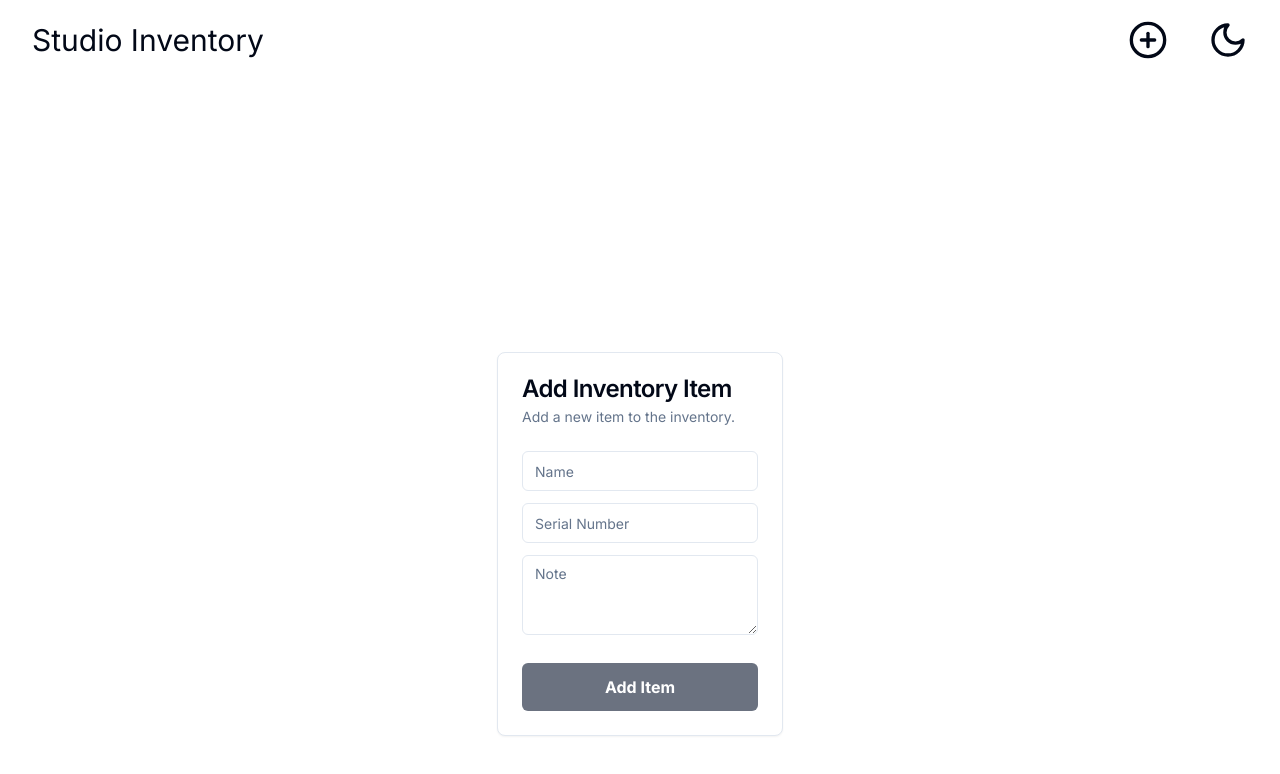
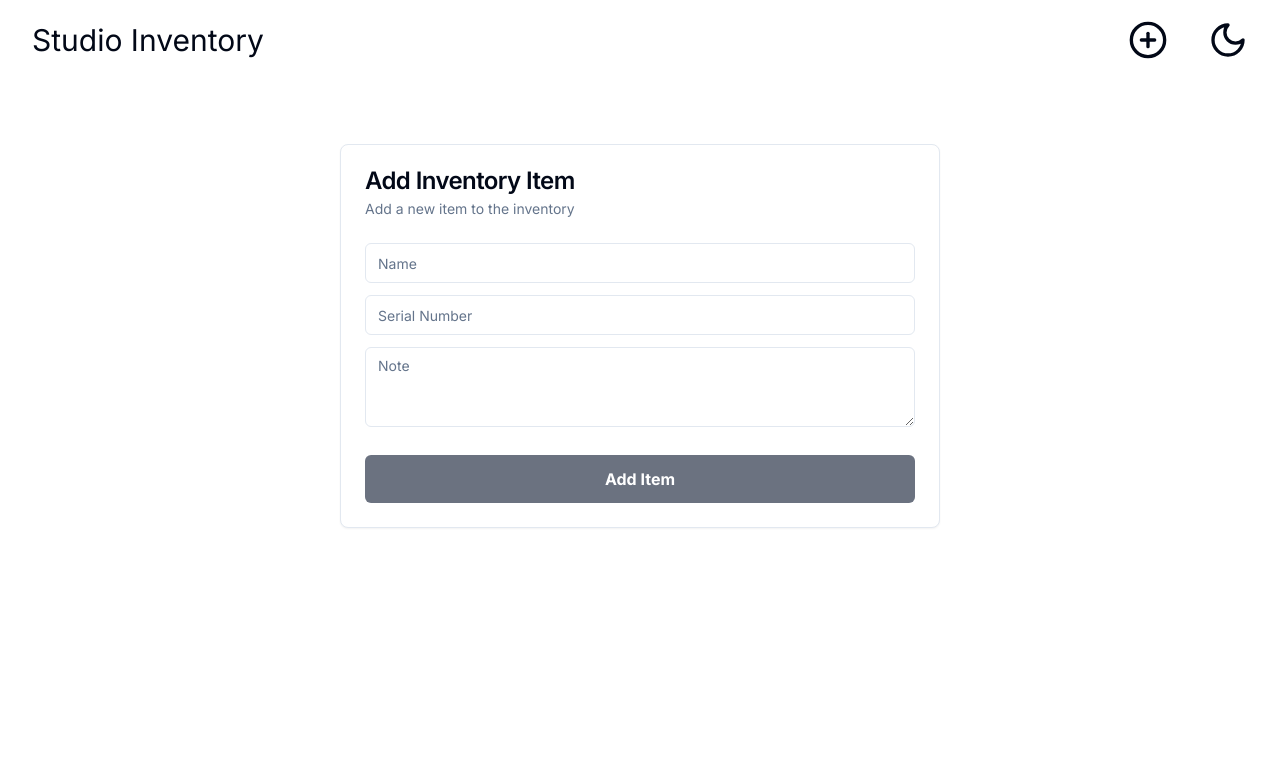
Before and after one commit to imaricodes/inventory-tracker, a Next.js app: page /addInventoryItem in a window 1280 px wide. Shown: the top 774 px of the page. Built offline with nearby package versions, Linux system fonts and the light colour scheme.

Commit message:
Styling: update inventory form, add inventory form

```diff
--- a/app/(pages)/addInventoryItem/page.jsx
+++ b/app/(pages)/addInventoryItem/page.jsx
@@ -78,11 +78,10 @@ export default function AddInventoryItem() {
   };
 
   return (
-    <div className="w-full h-screen flex flex-col justify-center items-center">
-      <Card>
+      <Card className="max-w-[600px] mx-auto">
         <CardHeader>
           <CardTitle>Add Inventory Item</CardTitle>
-          <CardDescription>Add a new item to the inventory.</CardDescription>
+          <CardDescription>Add a new item to the inventory</CardDescription>
         </CardHeader>
         <CardContent>
           <form onSubmit={handleSubmit} className="form">
@@ -124,6 +123,6 @@ export default function AddInventoryItem() {
           </form>
         </CardContent>
       </Card>
-    </div>
+
   );
 }
--- a/app/(pages)/updateInventoryItem/[id]/UpdateInventoryForm.jsx
+++ b/app/(pages)/updateInventoryItem/[id]/UpdateInventoryForm.jsx
@@ -92,18 +92,18 @@ export default function UpdateInventoryForm({ inventoryItem }) {
   };
 
   return (
-    <Card>
+    <Card className="max-w-[600px] mx-auto">
       <CardHeader>
         <CardTitle>Edit Inventory Item</CardTitle>
-        <CardDescription>Update inventory item.</CardDescription>
+        <CardDescription>Update inventory item</CardDescription>
       </CardHeader>
       <CardContent>
         <form onSubmit={handleSubmit} className="form">
           <Input
             type="text"
-            placeholder={"Enter new item name"}
+            placeholder={itemName}
             onFocus={(e) => (e.target.placeholder = "")}
-            onBlur={(e) => (e.target.placeholder = "Enter new item name")}
+            onBlur={(e) => (e.target.placeholder = itemName)}
             onChange={(e) => setNewItemName(e.target.value.trimStart())}
             defaultValue=""
           />
```
